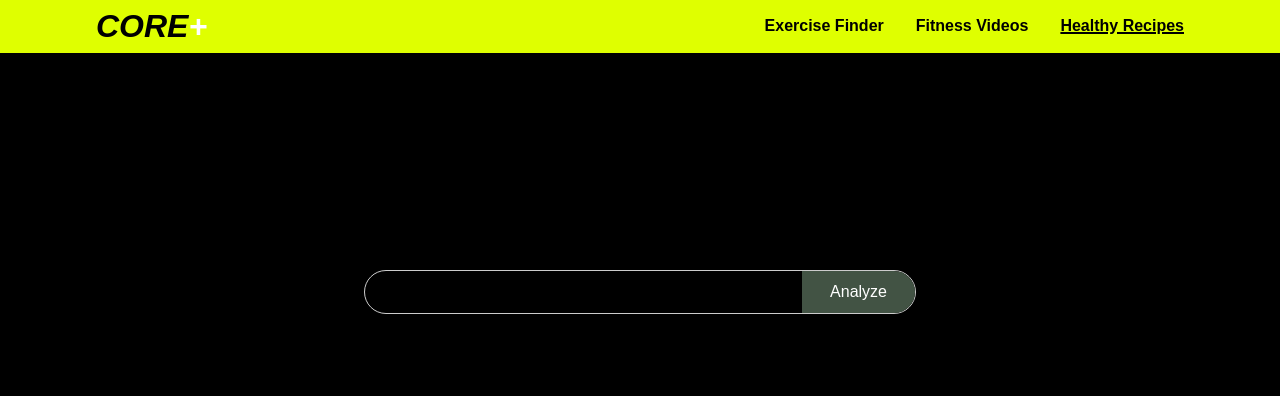
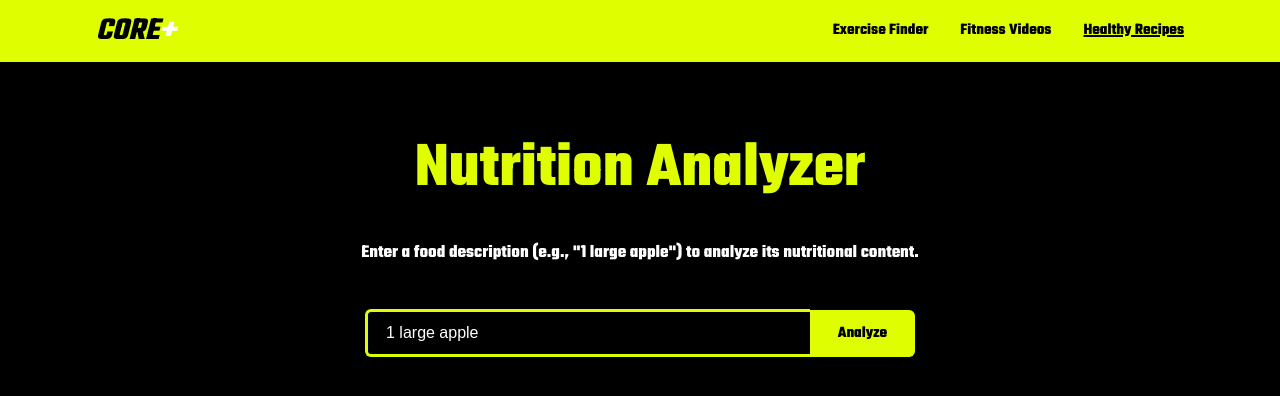
Before and after one commit to liowzhiheng/Gymy, an Angular app in the folder health-fitness-hub/: page /recipes in a window 1280 px wide. Shown: the top 396 px of the page. Built offline with nearby package versions, Linux system fonts and the light colour scheme.

Commit message:
Scroll to specific position, fixed header, nutrition style changed, API Key updated

```diff
--- a/health-fitness-hub/src/app/app.component.css
+++ b/health-fitness-hub/src/app/app.component.css
@@ -1,9 +1,10 @@
+/* Google Fonts Import for the "CORE+" theme */
+@import url('https://fonts.googleapis.com/css2?family=Teko:wght@700&family=Roboto:wght@500&display=swap');
+
 .site-title .plus-sign {
   color: white;
   font-style: italic;
 }
-/* Google Fonts Import for the "CORE+" theme */
-@import url('https://fonts.googleapis.com/css2?family=Teko:wght@700&family=Roboto:wght@500&display=swap');
 
 :host {
     display: block;
@@ -20,6 +21,11 @@ header {
     flex-direction: column;
     align-items: center;
     gap: 1rem;
+    position: fixed;
+    top: 0;
+    left: 0;
+    right: 0;
+    z-index: 1000;
 }
 
 header h1 {
@@ -67,6 +73,7 @@ nav a.active {
 /* Main content area */
 main {
     box-sizing: border-box;
+    padding-top: 60px;
 }
 
 
--- a/health-fitness-hub/src/app/components/exercise-finder/exercise-finder.component.html
+++ b/health-fitness-hub/src/app/components/exercise-finder/exercise-finder.component.html
@@ -9,7 +9,7 @@
         <p class="sub-headline">
             Every rep, every drop of sweat, every sore muscle — it's proof you're leveling up.
         </p>
-        <a href="#exercise-finder" class="cta-anchor"><button class="cta-button">Choose Your Exercise</button></a>
+        <button class="cta-button" (click)="scrollToExerciseFinder()">Choose Your Exercise</button>
     </div>
     <div class="right-panel">
         </div>
--- a/health-fitness-hub/src/app/components/exercise-finder/exercise-finder.component.ts
+++ b/health-fitness-hub/src/app/components/exercise-finder/exercise-finder.component.ts
@@ -25,4 +25,11 @@ export class ExerciseFinderComponent implements OnInit{
     this.exerciseService.getExercisesByBodyPart(this.selectedBodyPart)
       .subscribe(data => { this.exercises = data; });
   }
+
+  scrollToExerciseFinder(): void {
+    const element = document.getElementById('exercise-finder');
+    if(element) {
+      element.scrollIntoView({behavior: 'smooth', block:'start'});
+    }
 }
+}
--- a/health-fitness-hub/src/app/components/healthy-recipes/healthy-recipes.component.css
+++ b/health-fitness-hub/src/app/components/healthy-recipes/healthy-recipes.component.css
@@ -1,52 +1,61 @@
-/* src/app/components/healthy-recipes/healthy-recipes.component.css */
-
+/* Final CSS with the Search Area updated to match the new dark theme.
+  The input is now rectangular with a connected button.
+*/
 :root {
     --primary-color: #1e88e5;
+    /* This is no longer used by the new theme elements but kept for reference */
     --primary-hover-color: #1565c0;
     --card-bg-color: #ffffff;
     --text-primary-color: #212529;
     --text-secondary-color: #6c757d;
-    --container-bg-color: #f4f7f9;
+    --theme-lime-color: #dfff00;
+    /* Defining the new theme color as a variable */
+
     --card-shadow: 0 4px 12px rgba(0, 0, 0, 0.08);
     --card-hover-shadow: 0 8px 20px rgba(0, 0, 0, 0.12);
     --border-radius: 8px;
 }
 
+/* --- General Container (Matches New Theme) --- */
 .analyzer-container {
+    font-weight: 200;
+    color: #fff;
+    /* Text color for the container is now white */
     max-width: 1200px;
     margin: 2rem auto;
     padding: 2rem;
     text-align: center;
-    font-family: -apple-system, BlinkMacSystemFont, "Segoe UI", Roboto, "Helvetica Neue", Arial, sans-serif;
+    font-family: 'Roboto', sans-serif;
 }
 
 .analyzer-container h2 {
-    font-size: 2.5rem;
-    font-weight: 600;
-    color: var(--text-primary-color);
-    margin-bottom: 0.5rem;
+    font-family: 'Teko', sans-serif;
+    font-size: 4rem;
+    color: #dfff00;
+    /* Use the new lime color */
+    margin-top: 0;
+    margin-bottom: 30px;
 }
 
 .analyzer-container .subtitle {
-    font-size: 1.1rem;
-    color: var(--text-secondary-color);
-    margin-bottom: 2rem;
+    font-family: 'Teko', sans-serif;
+    line-height: 0.9;
+    font-size: 18px;
+    color: #ffffff;
+    /* Lighter color for better contrast on black background */
+    margin-bottom: 3rem;
+    font-weight: 200;
 }
 
+/* --- UPDATED: Rectangular Search Area for the New Theme --- */
 .search-area {
     display: flex;
     align-items: center;
+    /* Vertically align items */
+    justify-content: center;
     max-width: 550px;
     margin: 0 auto 2rem auto;
-    border: 1px solid #ccc;
-    border-radius: 24px;
-    overflow: hidden;
-    transition: border-color 0.2s, box-shadow 0.2s;
-}
-
-.search-area:focus-within {
-    border-color: var(--primary-color);
-    box-shadow: 0 0 0 3px rgba(30, 136, 229, 0.2);
+    /* The container itself is no longer styled */
 }
 
 .search-area input {
@@ -54,35 +63,72 @@
     flex-grow: 1;
     padding: 12px 18px;
     font-size: 1rem;
-    border: none;
+    color: #ffffff;
+    /* White input text */
+    background-color: transparent;
+    /* No background fill */
+    border: 3px solid #dfff00;
+    ;
+    /* Bright lime border */
+    border-right: none;
+    /* Remove right border to connect to the button */
+    border-radius: 6px 0 0 6px;
+    /* Rectangular shape with rounded left corners */
     outline: none;
-    background: transparent;
+    transition: box-shadow 0.3s;
+}
+
+.search-area input::placeholder {
+    color: #888;
+
+    /* Dimmed placeholder text */
+}
+
+.search-area input:focus {
+    box-shadow: 0 0 10px rgba(223, 255, 0, 0.5);
+    /* Add a glow effect on focus */
 }
 
 .search-area button {
     flex-shrink: 0;
     padding: 12px 28px;
     font-size: 1rem;
-    font-weight: 500;
-    color: #fff;
-    background-color: #425344;
-    /* background-color: var(--primary-color); */
-    border: none;
+    font-weight: 600;
+    /* Bolder text */
+    font-family: 'Teko', sans-serif;
+    /* Match the theme font */
+    color: #000000;
+    /* Black text for high contrast */
+    background-color: #dfff00;
+    /* Bright lime background */
+    border: 0px solid #dfff00;
+    /* Matching border */
+    border-radius: 0 6px 6px 0;
+    /* Rectangular shape with rounded right corners */
     outline: none;
     cursor: pointer;
-    transition: background-color 0.2s;
+    transition: background-color 0.2s, box-shadow 0.2s;
+}
+
+/* Make the button glow when the input is focused for a unified component feel */
+.search-area input:focus+button {
+    box-shadow: 0 0 10px rgba(223, 255, 0, 0.5);
 }
 
 .search-area button:hover:not(:disabled) {
-    background-color: #2d3a2f;
-    /* background-color: var(--primary-hover-color); */
+    background-color: #c8ef00;
+    /* Slightly darker lime on hover */
+    border-color: #c8ef00;
 }
 
 .search-area button:disabled {
-    background-color: #a0a0a0;
+    background-color: #555;
+    border-color: #555;
+    color: #aaa;
     cursor: not-allowed;
 }
 
+/* --- The rest of the styles remain the same --- */
 .results-container {
     margin-top: 2rem;
     display: flex;
@@ -92,20 +138,22 @@
 }
 
 .nutrition-card {
+    font-family: 'Teko', sans-serif;
     max-width: 340px;
     width: 100%;
     background: var(--card-bg-color);
-    border-radius: 16ps;
+    border: 2px solid #dfff00;
+    /* Bright lime border */
     border-radius: 5%;
-    box-shadow: 0 10px 20px rgba(0,0,0,0.07), 0 1px 4px rgba(0,0,0,0.05);
+    box-shadow: 0 10px 20px rgba(245, 255, 108, 0.119), 0 1px 4px rgba(0, 0, 0, 0.05);
     overflow: hidden;
     text-align: left;
-    transition: transform 0.3s cubic-bezier(0.25,0.8,0.25,1), box-shadow 0.3s cubic-bezier(0.25,0.8,0.25,1);
+    transition: transform 0.3s cubic-bezier(0.25, 0.8, 0.25, 1), box-shadow 0.3s cubic-bezier(0.25, 0.8, 0.25, 1);
 }
 
 .nutrition-card:hover {
     transform: translateY(-8px);
-    box-shadow: 0 15px 40px rgba(0, 0, 0, 0.1), 0 5px 10px rgba(0, 0, 0, 0.08);
+    box-shadow: 0 15px 40px rgba(232, 255, 55, 0.351), 0 5px 10px rgba(0, 0, 0, 0.08);
 }
 
 @keyframes fadeIn {
@@ -113,6 +161,7 @@
         opacity: 0;
         transform: translateY(20px) rotateX(-5deg);
     }
+
     to {
         opacity: 1;
         transform: translateY(0) rotateX(0);
@@ -122,7 +171,6 @@
 .animated-fade-in {
     animation: fadeIn 0.6s cubic-bezier(0.25, 0.8, 0.25, 1) forwards;
 }
-
 
 .card-image-wrapper {
     width: 100%;
@@ -152,9 +200,9 @@
 .card-title {
     margin-top: 0;
     margin-bottom: 1.25rem;
-    font-size: 1.75rem;
+    font-size: 2.75rem;
     font-weight: 600;
-    color: var(--text-primary-color);
+    color: #dfff00;
     line-height: 1.2;
 }
 
@@ -165,6 +213,7 @@
 }
 
 .nutrient-list li {
+
     display: flex;
     justify-content: space-between;
     align-items: center;
@@ -195,26 +244,16 @@
     -webkit-font-feature-settings: "tnum";
 }
 
-.loading,
 .error-card {
     margin-top: 2rem;
     padding: 1rem;
     border-radius: var(--border-radius);
-    background-color: #f8f9fa;
-    border: 1px solid #dee2e6;
-    color: var(--text-secondary-color);
-}
-
-.error-card {
     background-color: #f8d7da;
     color: #721c24;
     border-color: #f5c6cb;
 }
 
 @keyframes shimmer {
-  0% {
-    transform: translateX(-100%);
-  }
   100% {
     transform: translateX(100%);
   }
@@ -223,7 +262,8 @@
 .shimmer-effect {
   position: relative;
   overflow: hidden;
-  background-color: #e0e0e0;
+  /* MODIFIED: A dark grey base for the skeleton elements */
+  background-color: #2c2c2c;
 }
 
 .shimmer-effect::after {
@@ -233,25 +273,27 @@
   left: 0;
   width: 100%;
   height: 100%;
-  background: linear-gradient(90deg, transparent, rgba(255, 255, 255, 0.4), transparent);
-  animation: shimmer 1.5s infinite;
+  /* MODIFIED: A more subtle, dark-theme-friendly shimmer effect */
+  background: linear-gradient(90deg, transparent, rgba(80, 80, 80, 0.5), transparent);
+  transform: translateX(-100%);
+  animation: shimmer 1.8s infinite; /* Slowed down the animation a bit for a sleeker feel */
 }
 
-
+/* MODIFIED: The skeleton card itself has a darker background */
 .skeleton-card {
   max-width: 340px;
   width: 100%;
-  background: #fff;
+  background: #1a1a1a; /* A very dark grey, almost black */
   border-radius: 16px;
-  box-shadow: 0 10px 30px rgba(0, 0, 0, 0.07);
+  box-shadow: 0 10px 30px rgba(0, 0, 0, 0.2); /* A more subtle shadow for dark mode */
   overflow: hidden;
-  padding: 0;
+  border: 1px solid #333; /* A faint border to define the card */
 }
 
+/* The rest of the skeleton structure styles are mostly fine, but we'll ensure they exist */
 .skeleton-image {
   width: 100%;
-  aspect-ratio: 1 / 1;
-  border-radius: 0;
+  aspect-ratio: 1 / 1; /* Match the final card's image ratio */
 }
 
 .skeleton-content {
--- a/health-fitness-hub/src/app/services/exercise.service.ts
+++ b/health-fitness-hub/src/app/services/exercise.service.ts
@@ -10,7 +10,7 @@ import { environment } from '../../environments/environment.development';
 export class ExerciseService {
   private apiUrl = 'https://exercisedb.p.rapidapi.com/exercises';
   private headers = new HttpHeaders()
-    .set('X-RapidAPI-Key', environment.rapidApiKey)
+    .set('X-RapidAPI-Key', '9982a19df0msh4f21175130254a4p165e5ajsnef42bdaa5822')
     .set('X-RapidAPI-Host', 'exercisedb.p.rapidapi.com');
 
   constructor(private http: HttpClient) { }
```
